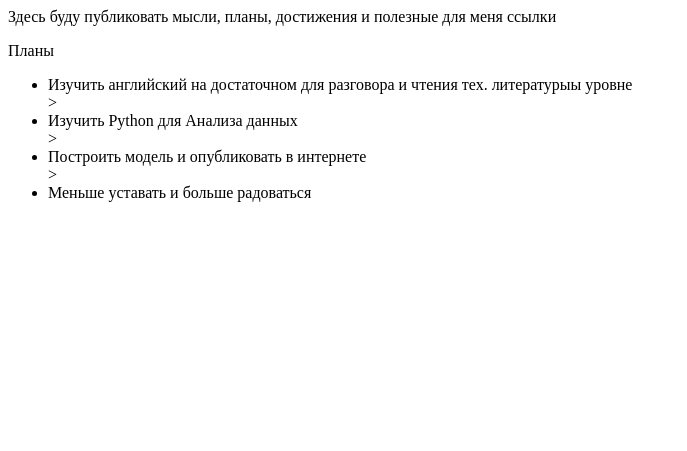
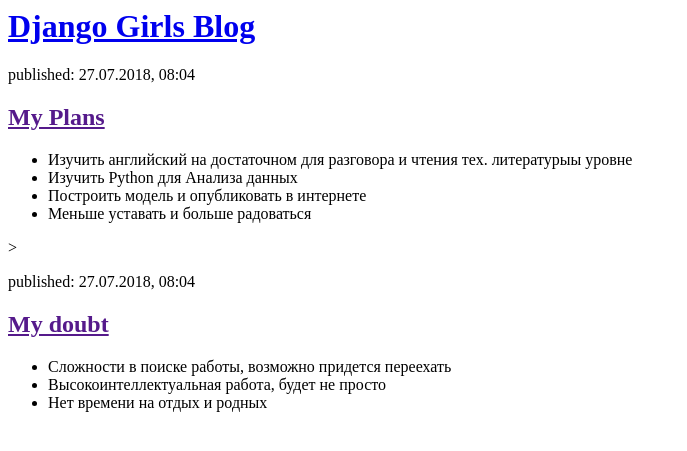
Before and after one commit to Morena51/DS, a Django app: page / in a window 1280 px wide. Shown: the top 451 px of the page, without its empty margins (0-687 px from the left). Run offline with Django 3.2, Linux system fonts and the light colour scheme.

Commit message:
Редактирвоание шаблона html

```diff
--- a/DS/templates/blog/post_list.html
+++ b/DS/templates/blog/post_list.html
@@ -3,13 +3,26 @@
         <title>Marina's blog</title>
     </head>
     <body>
-        <p>Здесь буду публиковать мысли, планы, достижения и полезные для меня ссылки</p>
-        <p>Планы</p>
-        <ul>
-        <li>Изучить английский на достаточном для разговора и чтения тех. литературыы уровне</li>>
-        <li>Изучить Python для Анализа данных</li>>
-        <li>Построить модель и опубликовать в интернете</li>>
-        <li>Меньше уставать и больше радоваться</li>
-        </ul>
+        <div>
+            <h1><a href="/">Django Girls Blog</a></h1>
+        </div>
+        <div>
+                <p>published: 27.07.2018, 08:04</p>
+                <h2><a href="">My Plans</a></h2>
+                <ul>
+                    <li>Изучить английский на достаточном для разговора и чтения тех. литературыы уровне</li>
+                    <li>Изучить Python для Анализа данных</li>
+                    <li>Построить модель и опубликовать в интернете</li>
+                    <li>Меньше уставать и больше радоваться</li>
+                </ul>
+        </div>>
+        <div>
+                <p>published: 27.07.2018, 08:04</p>
+                <h2><a href="">My doubt</a></h2>
+                <ul>
+                    <li>Сложности в поиске работы, возможно придется переехать</li>
+                    <li>Высокоинтеллектуальная работа, будет не просто</li>
+                    <li>Нет времени на отдых и родных</li>
+                    </ul>
     </body>
 </html>
```
